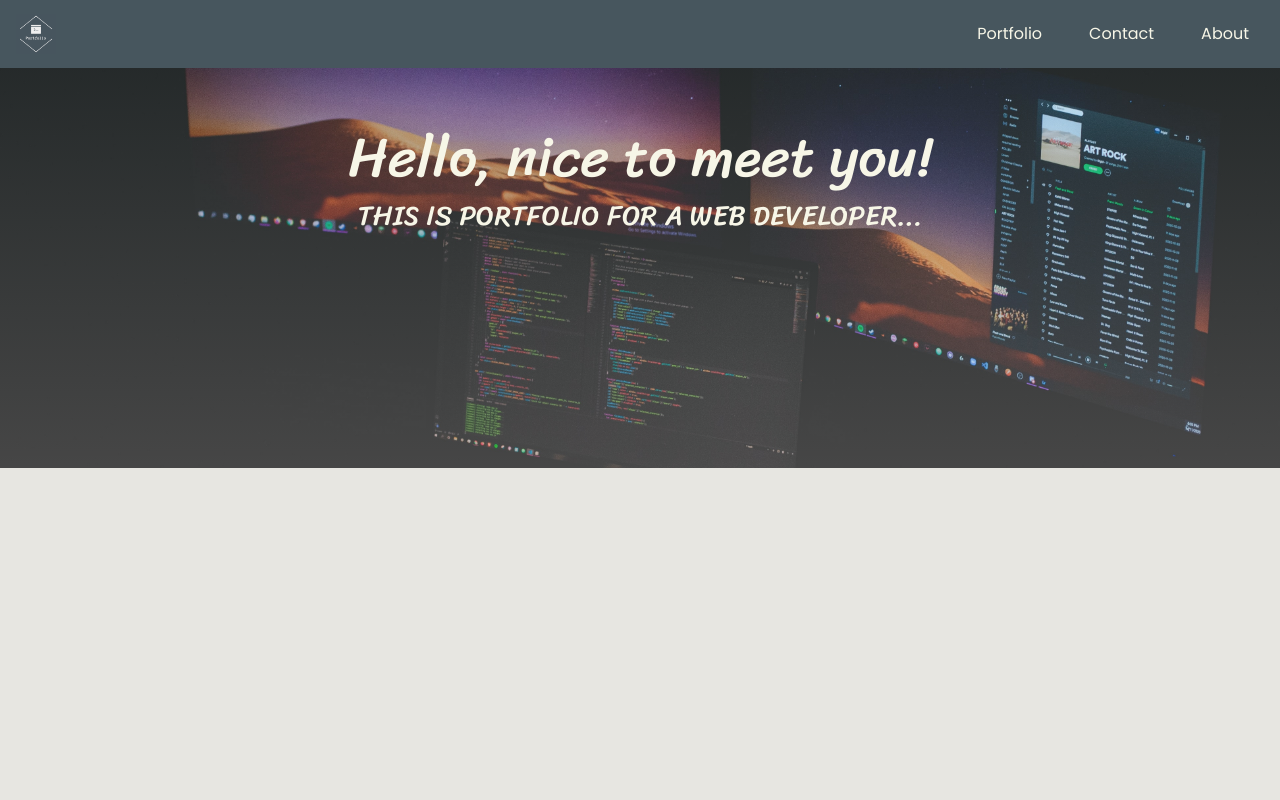
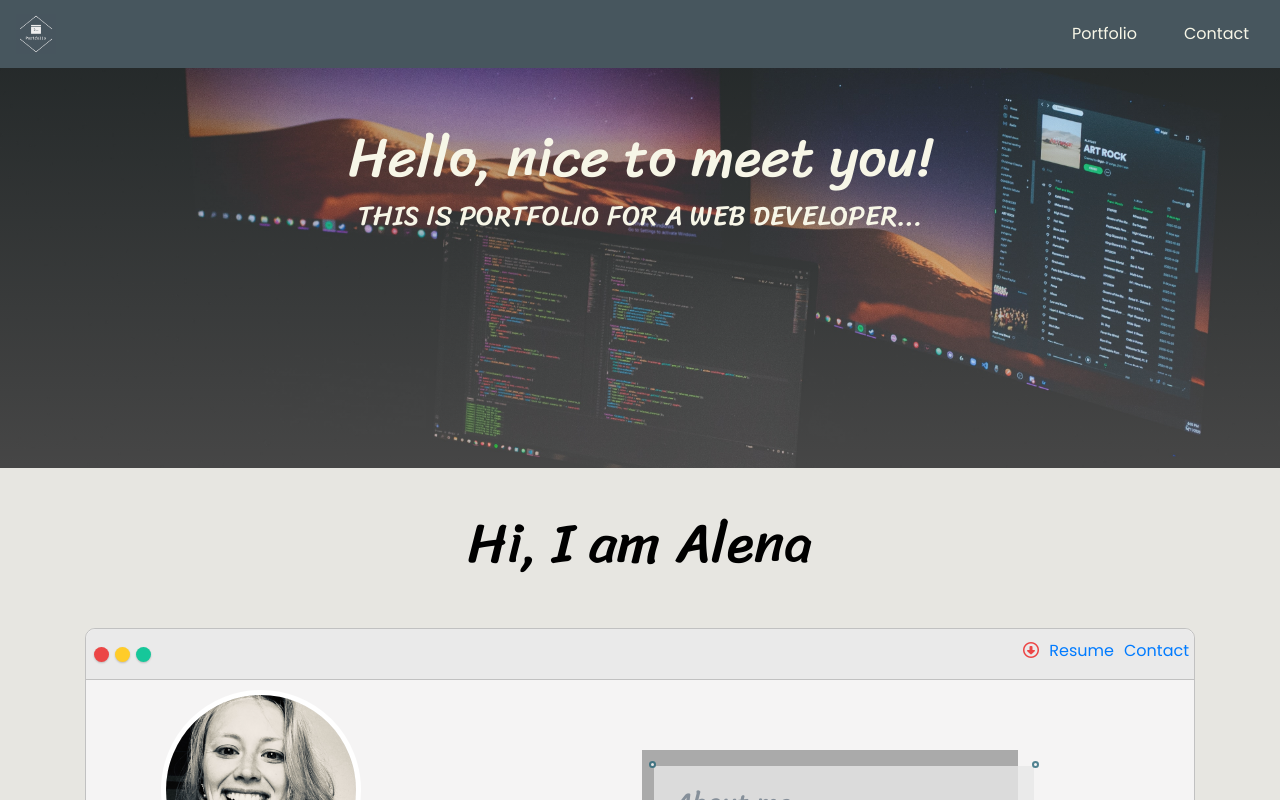
Before and after one commit to alena22292/portfolio-app, a React (Create React App) app: page / in a window 1280 px wide. Shown: the top 800 px of the page. Built offline with nearby package versions, Linux system fonts and the light colour scheme.

Commit message:
Add about section to the landing page

```diff
--- a/src/App.js
+++ b/src/App.js
@@ -18,7 +18,6 @@ import resume from './Alena_Gritsiuk_Resume.pdf';
 // components:
 import Home from './components/Home';
 import Wrapper from './components/Wrapper';
-import Theme from './components/Theme';
 import Contact from './components/Contact';
 import Portfolio from './components/Portfolio';
 import Tasks from './components/Projects/TaskTracker/Tasks';
@@ -33,9 +32,6 @@ function App() {
          <Switch>
             <Route path="/" exact={true}>
               <Home />
-            </Route>
-            <Route path="/about">
-              <Theme resume={resume}/>
             </Route>
             <Route path="/contact">
               <Contact image={contact}/>
--- a/src/components/Home.jsx
+++ b/src/components/Home.jsx
@@ -1,5 +1,6 @@
 import React, { Component } from 'react';
 import Header from './Header';
+import Theme from './Theme';
 
 // images:
 import header from '../images/pic_3.jpg';
@@ -9,6 +10,7 @@ class Home extends Component {
     return (
       <div>
         <Header image={header} title={"Hello, nice to meet you!"} subtitle={"this is portfolio for a web developer..."} link={"#"} buttonText={"Show more"} />
+        <Theme />
       </div>
     );
   }
--- a/src/components/Wrapper.jsx
+++ b/src/components/Wrapper.jsx
@@ -24,7 +24,6 @@ class Wrapper extends Component {
           <div className="row-direction">
             <Link to="/portfolio">Portfolio</Link>
             <Link to="/contact">Contact</Link>
-            <Link to="/about">About</Link>
             <Link to="#" className="icon" onClick={(e) => {
               e.preventDefault();
               this.myFunction();
```
